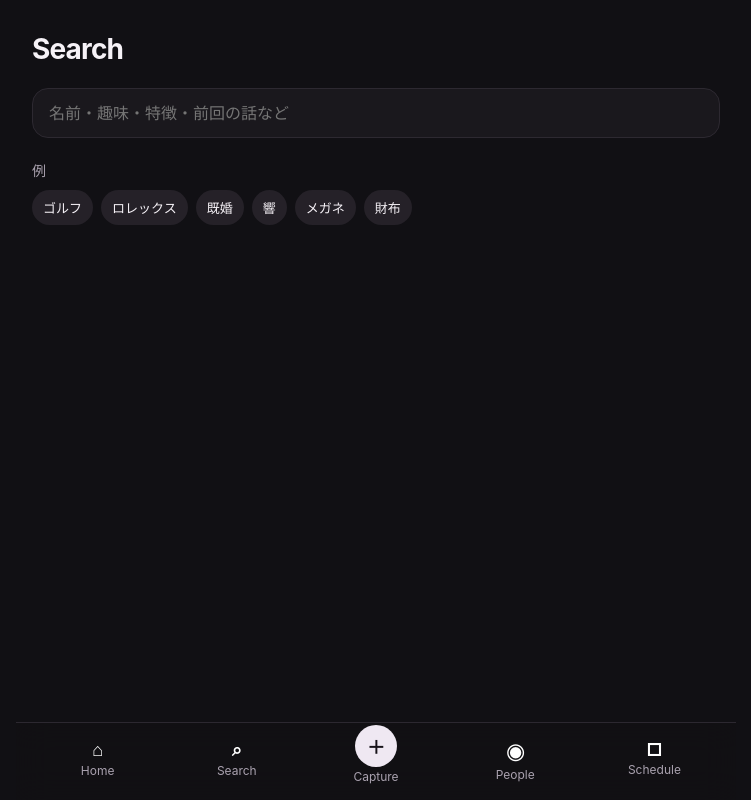
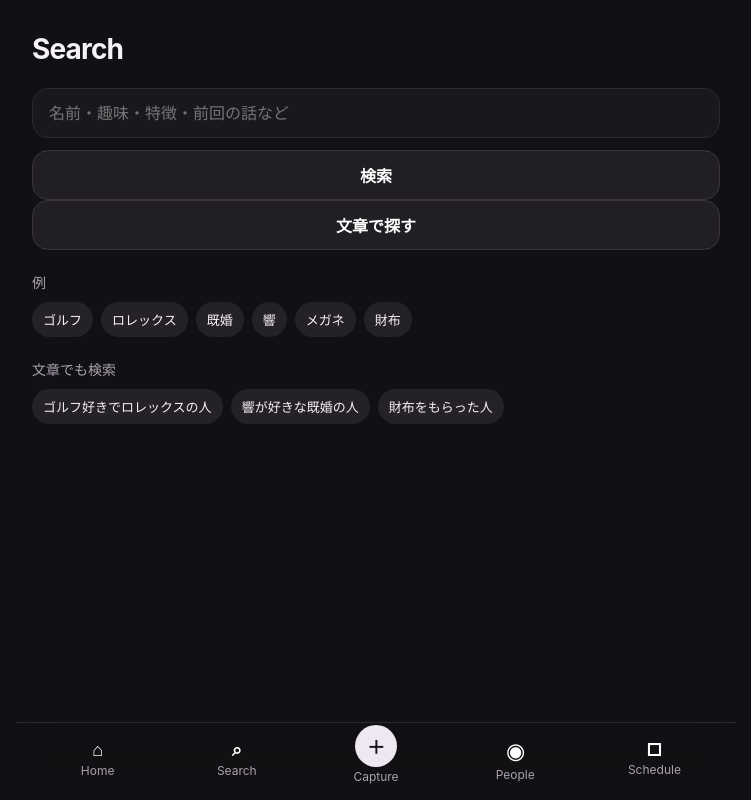
Before and after one commit to karukimori-wq/Velvet, a Next.js app: page /search in a window 1280 px wide. Shown: the whole page, without its empty margins (264-1015 px from the left). Built offline with nearby package versions, Linux system fonts and the light colour scheme.

Commit message:
Add pull-style natural language search fallback

```diff
--- a/app/search/page.tsx
+++ b/app/search/page.tsx
@@ -4,31 +4,36 @@ import { listPeople } from "@/lib/demo-data";
 import { listCaptures } from "@/lib/capture-repository";
 import { listGifts } from "@/lib/gift-repository";
 import { getCurrentOwnerUserId } from "@/lib/current-owner";
+import { matchesAllTerms, parseLocalSearchIntent } from "@/lib/search-intent";
+import { getAiPlatformStatus } from "@/lib/ai-platform-core";
 
-export default async function SearchPage({ searchParams }: { searchParams: Promise<{ q?: string }> }) {
-  const { q = "" } = await searchParams;
-  const query = q.trim().toLowerCase();
+export default async function SearchPage({ searchParams }: { searchParams: Promise<{ q?: string; natural?: string }> }) {
+  const { q = "", natural } = await searchParams;
+  const query = q.trim();
   const ownerUserId = getCurrentOwnerUserId();
   const people = listPeople(ownerUserId);
+  const intent = natural && query ? parseLocalSearchIntent(query) : undefined;
+  const terms = intent?.terms.length ? intent.terms : query ? [query] : [];
+  const aiStatus = getAiPlatformStatus();
 
-  const personResults = query
+  const personResults = terms.length
     ? people.filter((person) => {
         const haystack = [
           person.name,
           person.rank,
           ...person.personality,
           ...person.timeline.flatMap((item) => [item.date, item.title, item.body]),
-        ].filter(Boolean).join(" ").toLowerCase();
-        return haystack.includes(query);
+        ].filter(Boolean).join(" ");
+        return matchesAllTerms(haystack, terms);
       })
     : [];
 
-  const captureResults = query
-    ? listCaptures(ownerUserId).filter((entry) => entry.value.toLowerCase().includes(query)).slice(0, 20)
+  const captureResults = terms.length
+    ? listCaptures(ownerUserId).filter((entry) => matchesAllTerms(entry.value, terms)).slice(0, 20)
     : [];
 
-  const giftResults = query
-    ? listGifts(ownerUserId).filter((gift) => [gift.item, gift.occasion, gift.note].filter(Boolean).join(" ").toLowerCase().includes(query)).slice(0, 20)
+  const giftResults = terms.length
+    ? listGifts(ownerUserId).filter((gift) => matchesAllTerms([gift.item, gift.occasion, gift.note].filter(Boolean).join(" "), terms)).slice(0, 20)
     : [];
 
   const personMap = new Map(people.map((person) => [person.id, person]));
@@ -36,15 +41,31 @@ export default async function SearchPage({ searchParams }: { searchParams: Promi
   return (
     <main className="shell">
       <header className="header"><div className="brand">Search</div></header>
-      <form action="/search" method="get">
+      <form action="/search" method="get" className="stack">
         <input className="searchBox" name="q" defaultValue={q} placeholder="名前・趣味・特徴・前回の話など" autoComplete="off" />
+        <div className="searchActions">
+          <button className="secondaryButton" type="submit">検索</button>
+          <button className="secondaryButton" type="submit" name="natural" value="1">文章で探す</button>
+        </div>
       </form>
+
+      {natural && query && (
+        <div className="card noticeCard">
+          <div className="timelineTitle">文章検索</div>
+          <div className="timelineBody">{intent?.terms.length ? `「${intent.terms.join("」「")}」で絞り込みました。` : "検索語を解釈できませんでした。"}</div>
+          {!aiStatus.contractReady && <div className="formHint">現在はローカル解釈です。AI Platform Core正式契約後に同じ操作のまま高度化します。</div>}
+        </div>
+      )}
 
       {!query && (
         <>
           <div className="sectionTitle">例</div>
           <div className="chips">
             {["ゴルフ", "ロレックス", "既婚", "響", "メガネ", "財布"].map((value) => <Link className="chip" href={`/search?q=${encodeURIComponent(value)}`} key={value}>{value}</Link>)}
+          </div>
+          <div className="sectionTitle">文章でも検索</div>
+          <div className="chips">
+            {["ゴルフ好きでロレックスの人", "響が好きな既婚の人", "財布をもらった人"].map((value) => <Link className="chip" href={`/search?q=${encodeURIComponent(value)}&natural=1`} key={value}>{value}</Link>)}
           </div>
         </>
       )}
```
